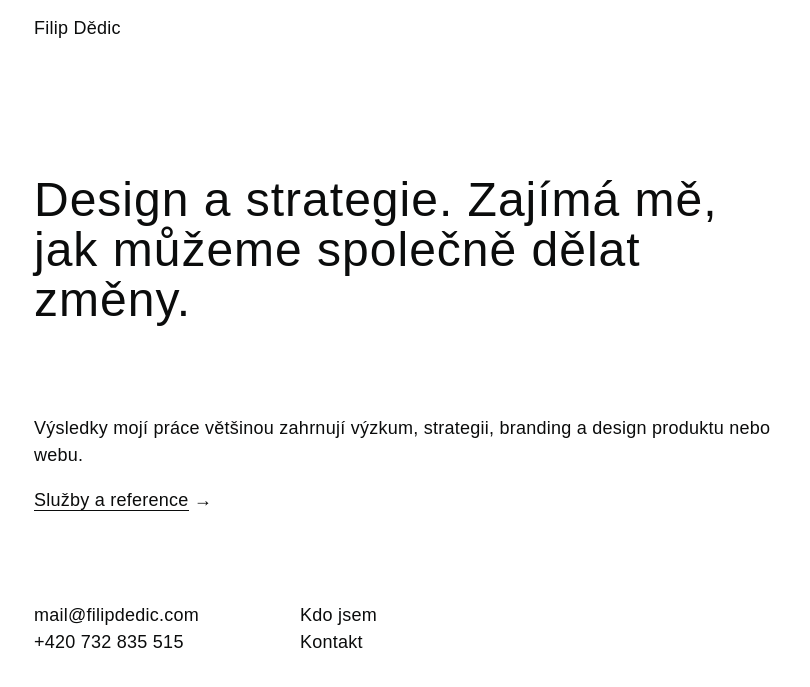
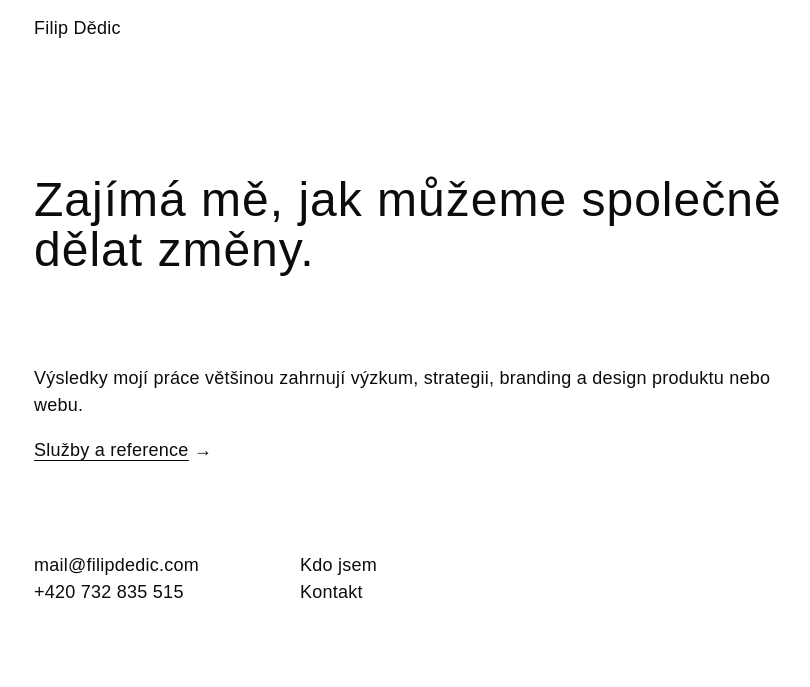
Before and after one commit to fdedic/fdedic.github.io, a Jekyll site: the page built from index.md, in a window 1280 px wide. Shown: the top 687 px of the page, without its empty margins (226-1036 px from the left). Built offline with Jekyll 4.4.1, drawn with Linux system fonts in a browser that asks for light colours; nearby versions of some CDN libraries; some web fonts are replaced.

Commit message:
Update index.md

```diff
--- a/index.md
+++ b/index.md
@@ -2,7 +2,7 @@
 layout: default
 title: Filip Dědic
 ---
-#  Design a strategie. Zajímá&nbsp;mě, jak můžeme společně dělat změny.
+# Zajímá&nbsp;mě, jak můžeme společně dělat změny.
 
 ***
 Výsledky mojí práce většinou zahrnují výzkum, strategii, branding a&nbsp;design produktu nebo webu.
```
